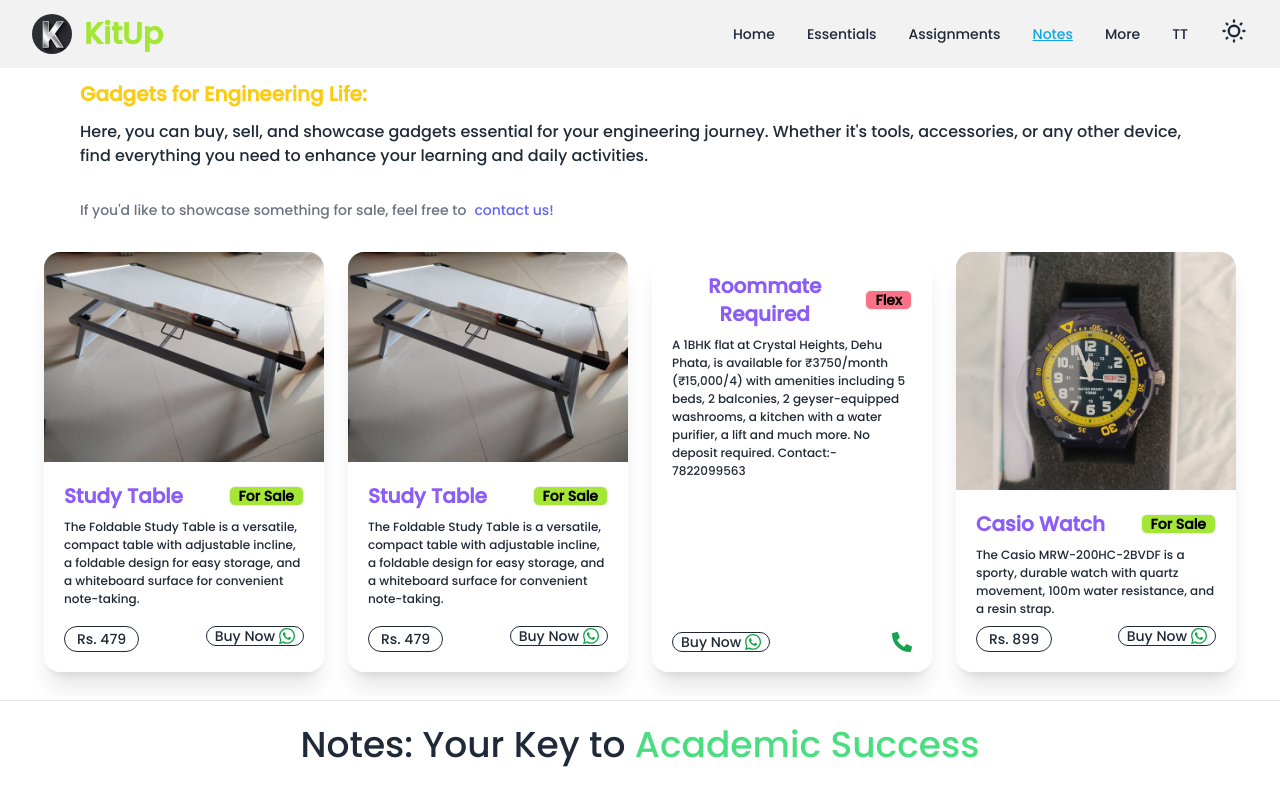
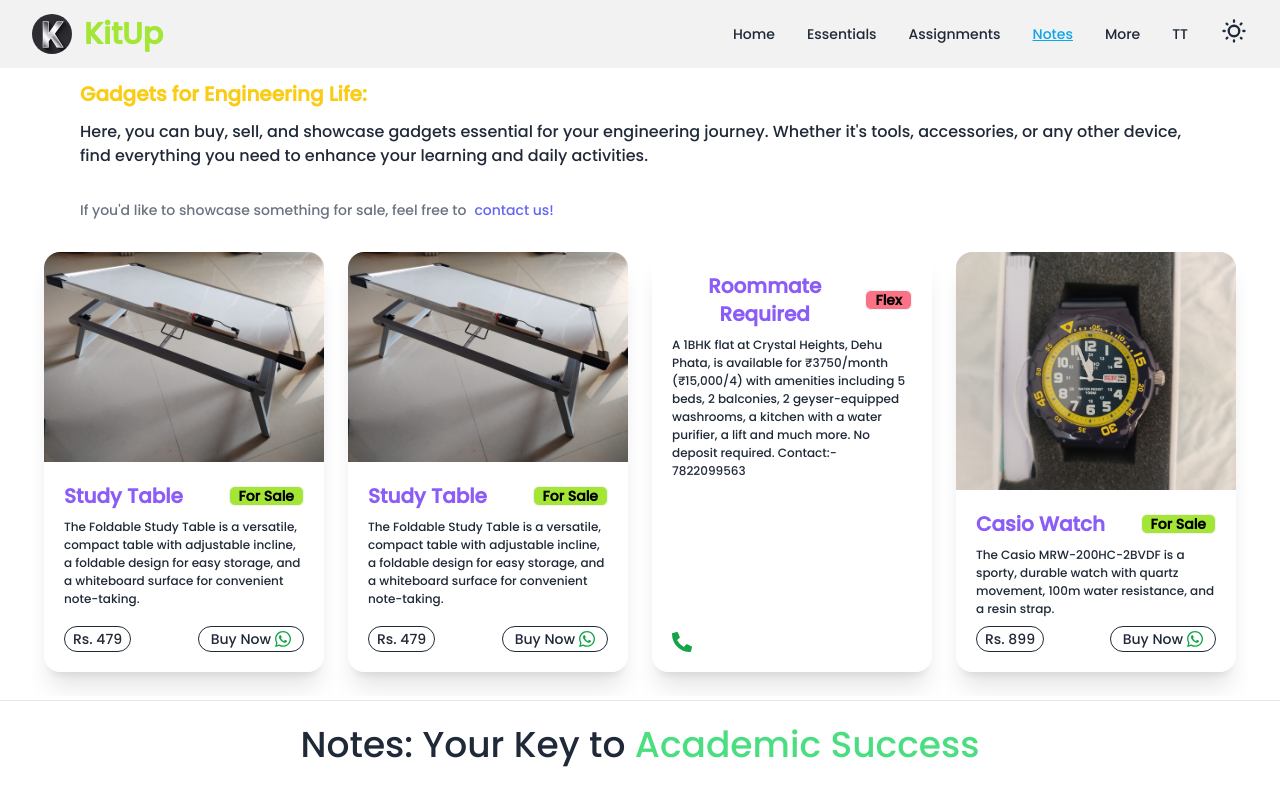
Before and after one commit to SatAlgo/SetUp, a React (Vite) app: page /Notes in a window 1280 px wide. Shown: the top 791 px of the page. Built offline with nearby package versions, Linux system fonts and the light colour scheme.

Commit message:
whatsapp updated

```diff
--- a/src/components/Cards.jsx
+++ b/src/components/Cards.jsx
@@ -30,20 +30,22 @@
                         </h2>
                         <p className="text-left text-[12px]">{item.description}</p>
                         <div className="card-actions justify-between">
-                            {/* <div className="badge badge-outline">Rs. {item.price}</div> */}
+
                             {item.category === 'For Sale' && (
-                                <div className="px-3 py-3 badge badge-outline">Rs. {item.price}</div>
+                                <div className="px-2 py-3 badge badge-outline">Rs. {item.price}</div>
                             )}
+                            {item.category === 'For Sale' && (
                                 <a
                                     href={`https://wa.me/${item.contact}`}
                                     target="_blank"
                                     rel="noopener noreferrer"
-                                className="cursor-pointer px-2 py-1 rounded-full border-[1px] badge badge-outline hover:bg-green-500 hover:text-white duration-200"
+                                    className="cursor-pointer px-3 py-3 rounded-full border-[1px] badge badge-outline hover:bg-green-500 hover:text-white duration-200"
                                 >
                                     Buy Now
-                                <FaWhatsapp className="h-5 w-5 pl-1 text-green-600 hover:text-green-500 transition-all duration-200" />
+                                    <FaWhatsapp className="h-5 w-5 pl-1 text-green-600 hover:text-green-800 transition-all duration-200" />
 
                                 </a>
+                            )}
 
                             {/* {item.category === 'Flex' && (
                                 <a
--- a/src/list.json
+++ b/src/list.json
@@ -6,6 +6,7 @@
         "price":899,
         "category":"For Sale",
         "image":"/Casio_MRW.jpg",
+        "contact": "7822099563",
         "description":"The Casio MRW-200HC-2BVDF is a sporty, durable watch with quartz movement, 100m water resistance, and a resin strap."
     },
     {
@@ -15,6 +16,7 @@
         "price":999,
         "category":"For Sale",
         "image":"speakerJojo.jpg",
+        "contact": "7822099563",
         "description":"The Blaupunkt SBA20 Bluetooth soundbar features dual passive radiators for immersive surround sound, has a slim design with a 16W output, and supports 3.5mm aux input for use with TVs, PCs, phones, and more."
     },
     {
@@ -24,6 +26,7 @@
         "price":479,
         "category":"For Sale",
         "image":"/StudyTable.jpg",
+        "contact": "7822099563",
         "description":"The Foldable Study Table is a versatile, compact table with adjustable incline, a foldable design for easy storage, and a whiteboard surface for convenient note-taking."
     },
     {
@@ -33,6 +36,7 @@
         "price":479,
         "category":"For Sale",
         "image":"/StudyTable.jpg",
+        "contact": "7822099563",
         "description":"The Foldable Study Table is a versatile, compact table with adjustable incline, a foldable design for easy storage, and a whiteboard surface for convenient note-taking."
     },
     {
```
Lines whose indentation alone changed are shown as unchanged.
